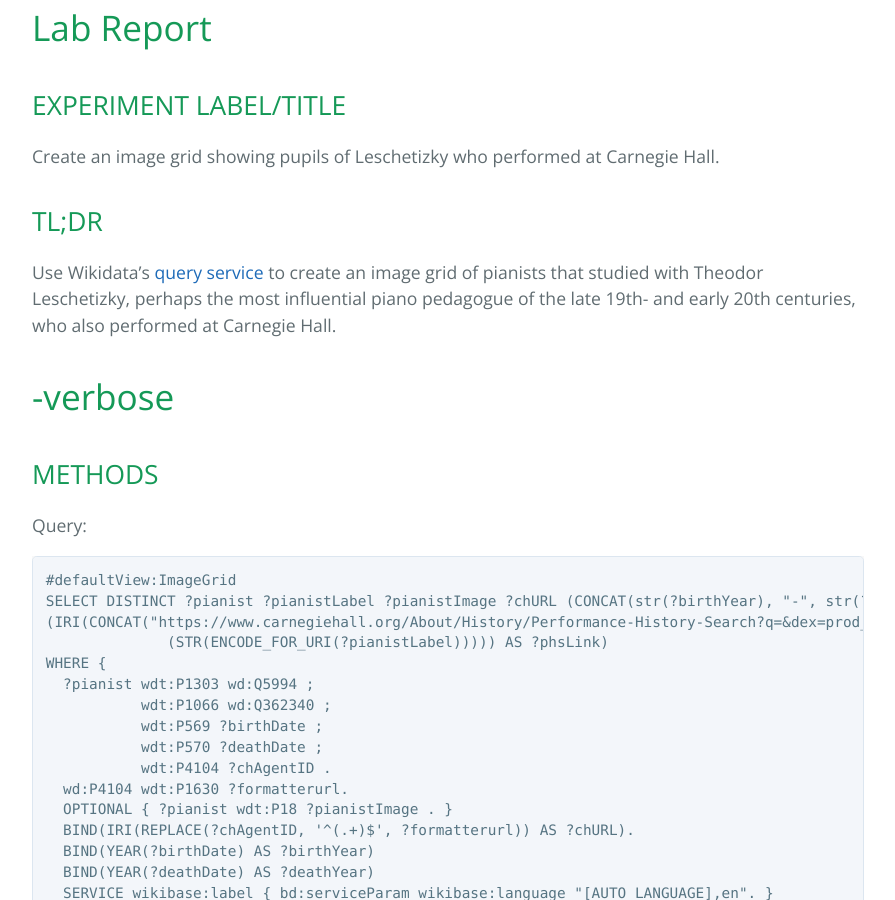
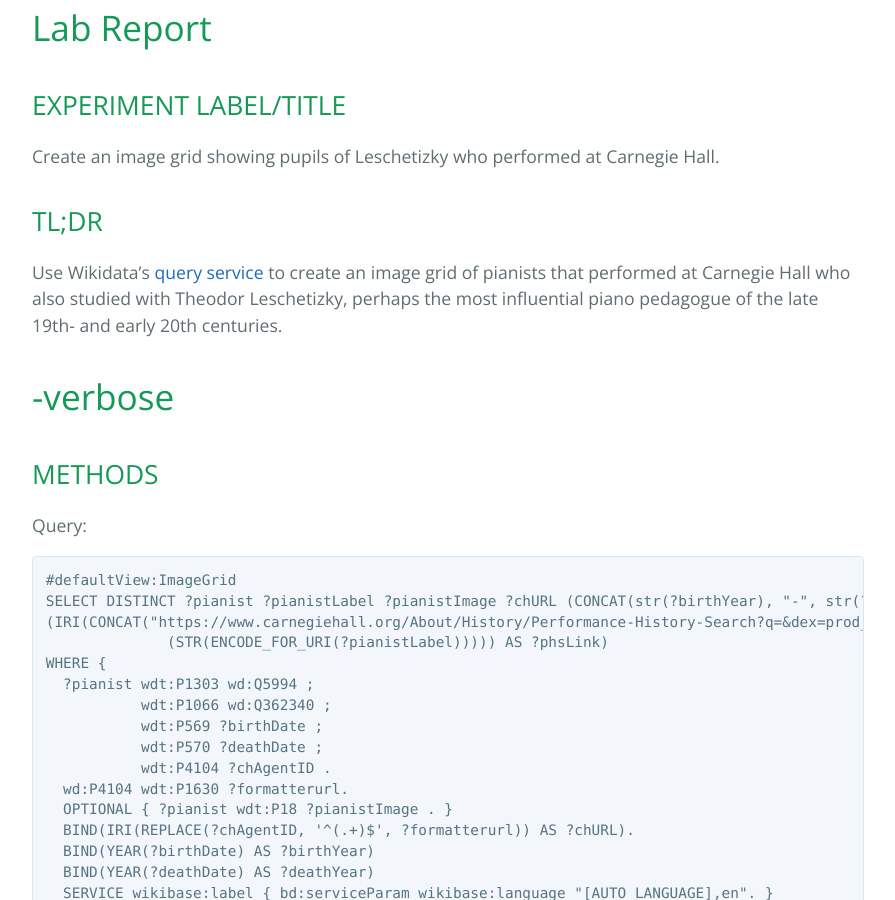
Before and after one commit to CarnegieHall/datalab, a Jekyll site: the page built from experiments/chdl-0010.md, in a window 1280 px wide and 900 px high, scrolled down 1197 px. Shown: the whole window, without its empty margins (192-1087 px from the left). Built offline with Jekyll 4.4.1, drawn with Linux system fonts in a browser that asks for light colours; our own code applies the rules of GitHub Pages for plain Markdown files.

Commit message:
update tl;dr

```diff
--- a/experiments/chdl-0010.md
+++ b/experiments/chdl-0010.md
@@ -17,7 +17,7 @@ Create an image grid showing pupils of Leschetizky who performed at Carnegie Hal
 
 
 ## TL;DR
-Use Wikidata's [query service](https://query.wikidata.org/) to create an image grid of pianists that studied with Theodor Leschetizky, perhaps the most influential piano pedagogue of the late 19th- and early 20th centuries, who also performed at Carnegie Hall.
+Use Wikidata's [query service](https://query.wikidata.org/) to create an image grid of pianists that performed at Carnegie Hall who also studied with Theodor Leschetizky, perhaps the most influential piano pedagogue of the late 19th- and early 20th centuries.
 
 
 # -verbose
```
